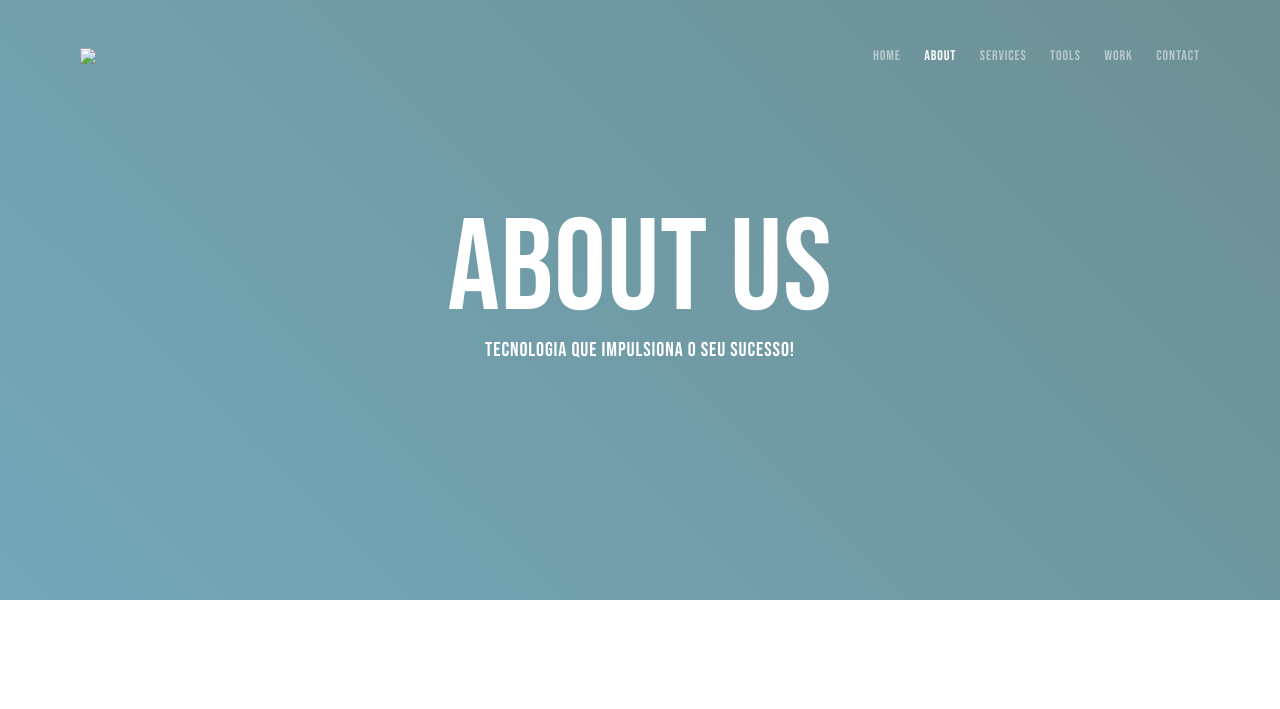
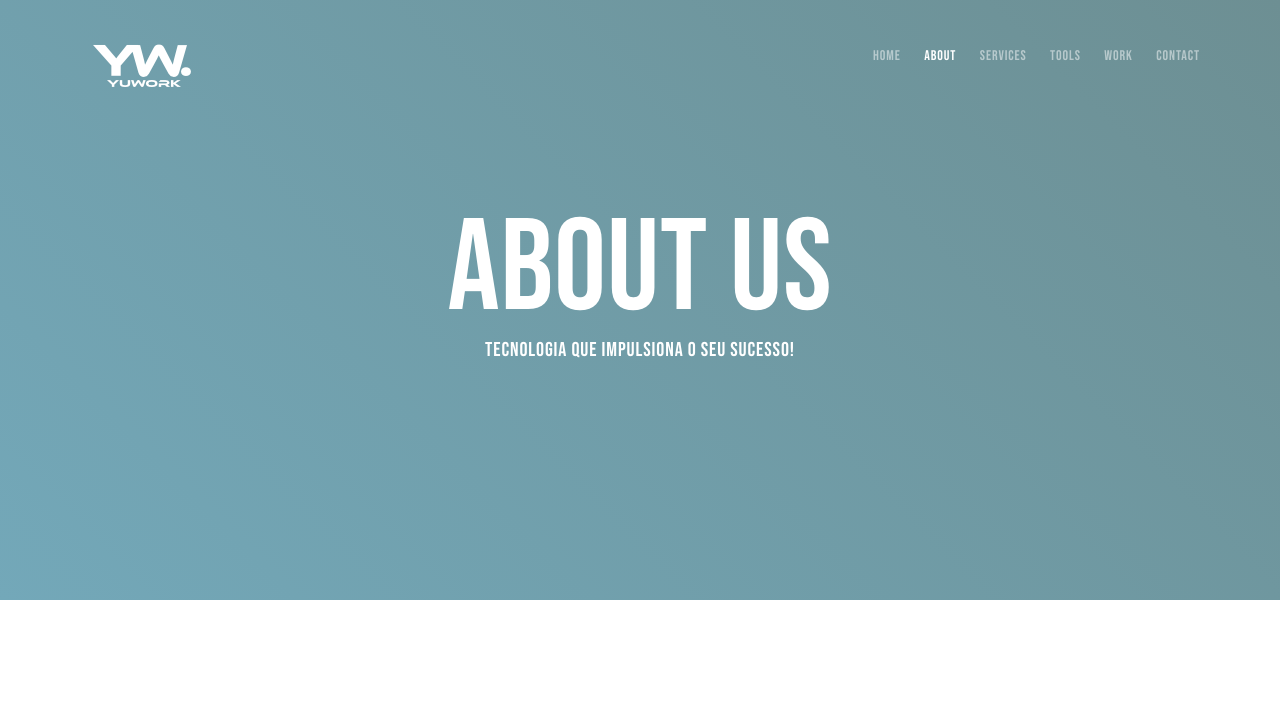
Before and after one commit to Amtheus-the/Yuwork-New, a website: page about.html in a window 1280 px wide. Shown: the top 709 px of the page. Drawn offline with Linux system fonts and the light colour scheme; the site is published under a folder, as on GitHub Pages, so addresses that start at the root find nothing; files whose address does not match are found by name.

Commit message:
Update about.html

```diff
--- a/about.html
+++ b/about.html
@@ -70,7 +70,7 @@
 		<div class="container">
 			<div class="row">
 				<div class="col-xs-2">
-					<div id="fh5co-logo"><a href="index.html"><img src="/images/Logo-YW-white.png"></a></div>
+					<div id="fh5co-logo"><a href="index.html"><img src="images/Logo-YW-white.png"></a></div>
 				</div>
 				<div class="col-xs-10 text-right menu-1">
 					<ul>
```
